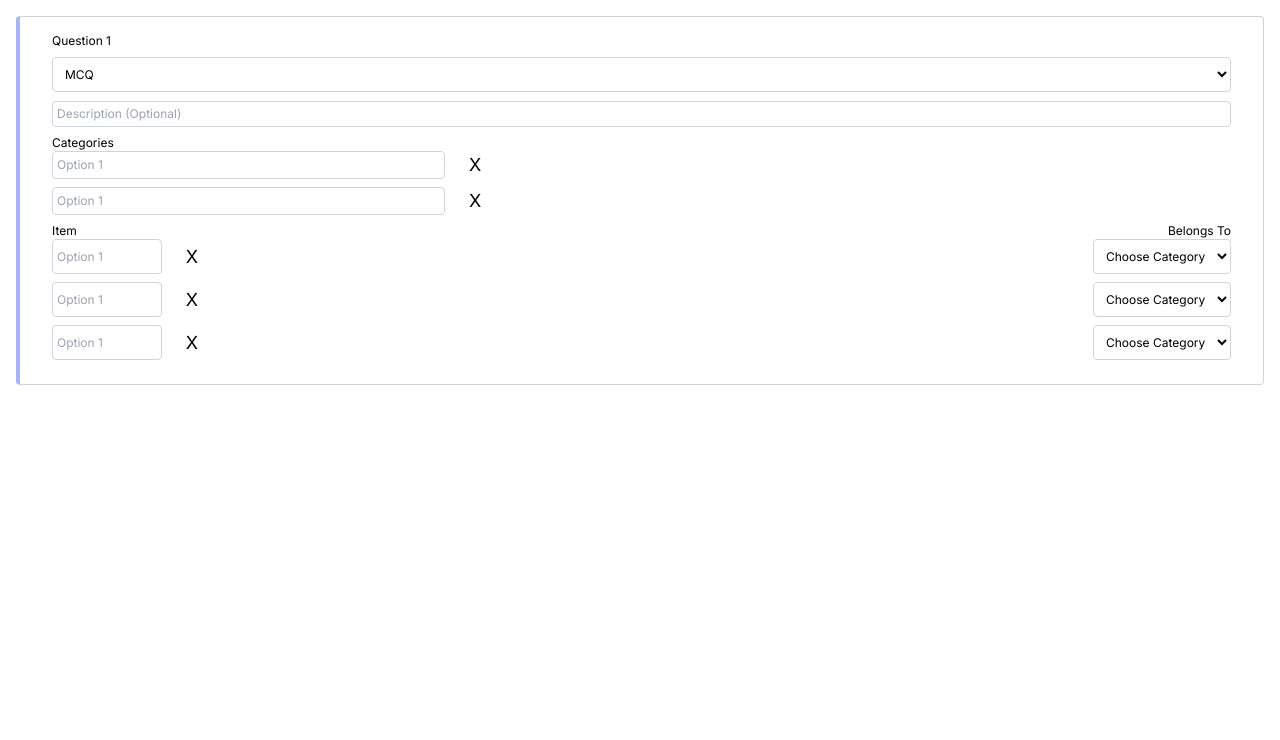
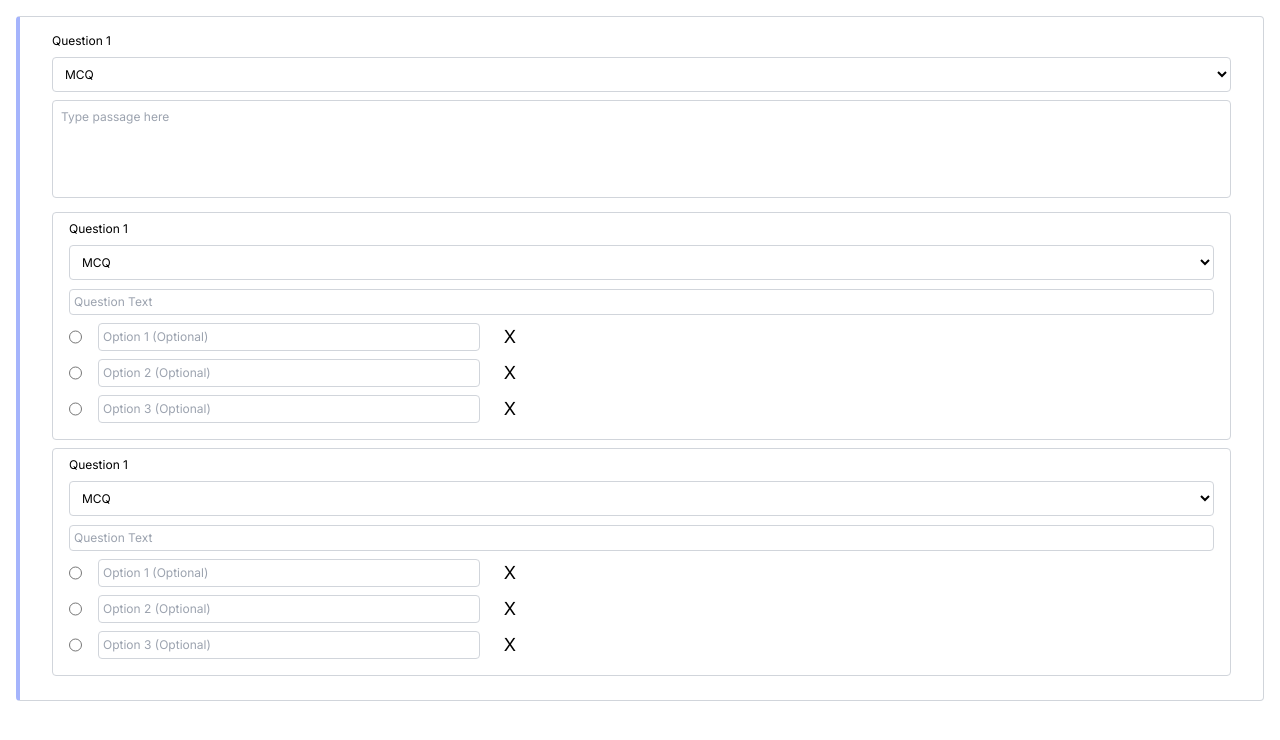
Before and after one commit to rahilansari261/super_form, a Next.js app: page / in a window 1280 px wide. Shown: the top 740 px of the page. Built offline with nearby package versions, Linux system fonts and the light colour scheme.

Commit message:
react beautiful dnd added

```diff
--- a/app/page.jsx
+++ b/app/page.jsx
@@ -9,17 +9,17 @@ export default function Home() {
   const mcqStyle = `rounded border border-gray-300`;
   return (
     <div>
-      {/* <Question>
+      <Question>
         <Comprehension quiz={questionArray} mcqStyle={mcqStyle} />
       </Question>
 
-      <Question>
+      {/* <Question>
         <Cloze />
       </Question> */}
 
-      <Question>
+      {/* <Question>
         <Categorize />
-      </Question>
+      </Question> */}
     </div>
   );
 }
--- a/components/Mcq.jsx
+++ b/components/Mcq.jsx
@@ -1,4 +1,27 @@
+"use client";
+import { useState } from "react";
+import { DragDropContext, Droppable, Draggable } from "react-beautiful-dnd";
+const answersArr = [
+  {
+    id: "1",
+  },
+  {
+    id: "2",
+  },
+  {
+    id: "3",
+  },
+];
+
 const Mcq = (props) => {
+  const [answers, setAnswers] = useState(answersArr);
+  function handleOnDragEnd(result) {
+    if (!result.destination) return;
+    const items = Array.from(answers);
+    const [reorderedItem] = items.splice(result.source.index, 1);
+    items.splice(result.destination.index, 0, reorderedItem);
+    setAnswers(items);
+  }
   return (
     <div className={` px-4 py-2 mb-2 ${props.customStyle}`}>
       <div className="text-xs mb-2">Question 1</div>
@@ -17,7 +40,20 @@ const Mcq = (props) => {
         placeholder="Question Text"
       />
       {/* <div className="flex flex-col"> */}
-      <div className="flex align-center mb-2">
+      <DragDropContext onDragEnd={handleOnDragEnd}>
+        <Droppable droppableId="mcqs">
+          {(provided) => (
+            <div {...provided.droppableProps} ref={provided.innerRef}>
+              {answersArr.map(({ id }, index) => {
+                return (
+                  <Draggable key={id} draggableId={id} index={index}>
+                    {(provided) => (
+                      <div
+                        className="flex align-center mb-2"
+                        ref={provided.innerRef}
+                        {...provided.draggableProps}
+                        {...provided.dragHandleProps}
+                      >
                         <input
                           className="mr-4"
                           type="radio"
@@ -29,42 +65,19 @@ const Mcq = (props) => {
                           className="w-1/3 bg-white p-1 rounded border border-gray-300 outline-none text-xs"
                           id="ques"
                           name="ques"
-          placeholder="Option 1"
+                          placeholder={`Option ${id} (Optional)`}
                         />
                         <div className="text-lg ml-6 self-center">X</div>
                       </div>
-      <div className="flex align-center mb-2">
-        <input
-          className="mr-4"
-          type="radio"
-          id="huey"
-          name="drone"
-          value="huey"
-        />
-        <input
-          className="w-1/3 bg-white p-1 rounded border border-gray-300 outline-none text-xs"
-          id="ques"
-          name="ques"
-          placeholder="Option 2"
-        />
-        <div className="text-lg ml-6 self-center">X</div>
+                    )}
+                  </Draggable>
+                );
+              })}
+              {provided.placeholder}
             </div>
-      <div className="flex align-center mb-2">
-        <input
-          className="mr-4"
-          type="radio"
-          id="huey"
-          name="drone"
-          value="huey"
-        />
-        <input
-          className="w-1/3 bg-white p-1 rounded border border-gray-300 outline-none text-xs"
-          id="ques"
-          name="ques"
-          placeholder="Option 3 (Optional)"
-        />
-        <div className="text-lg ml-6 self-center">X</div>
-      </div>
+          )}
+        </Droppable>
+      </DragDropContext>
       {/* </div> */}
     </div>
   );
--- a/package.json
+++ b/package.json
@@ -15,6 +15,7 @@
     "next": "13.4.12",
     "postcss": "8.4.27",
     "react": "18.2.0",
+    "react-beautiful-dnd": "^13.1.1",
     "react-dom": "18.2.0",
     "tailwindcss": "3.3.3"
   }
```
Also changed, not shown: 1 other file (tests, documents, lock files or other folders). Lines whose indentation alone changed are shown as unchanged.
